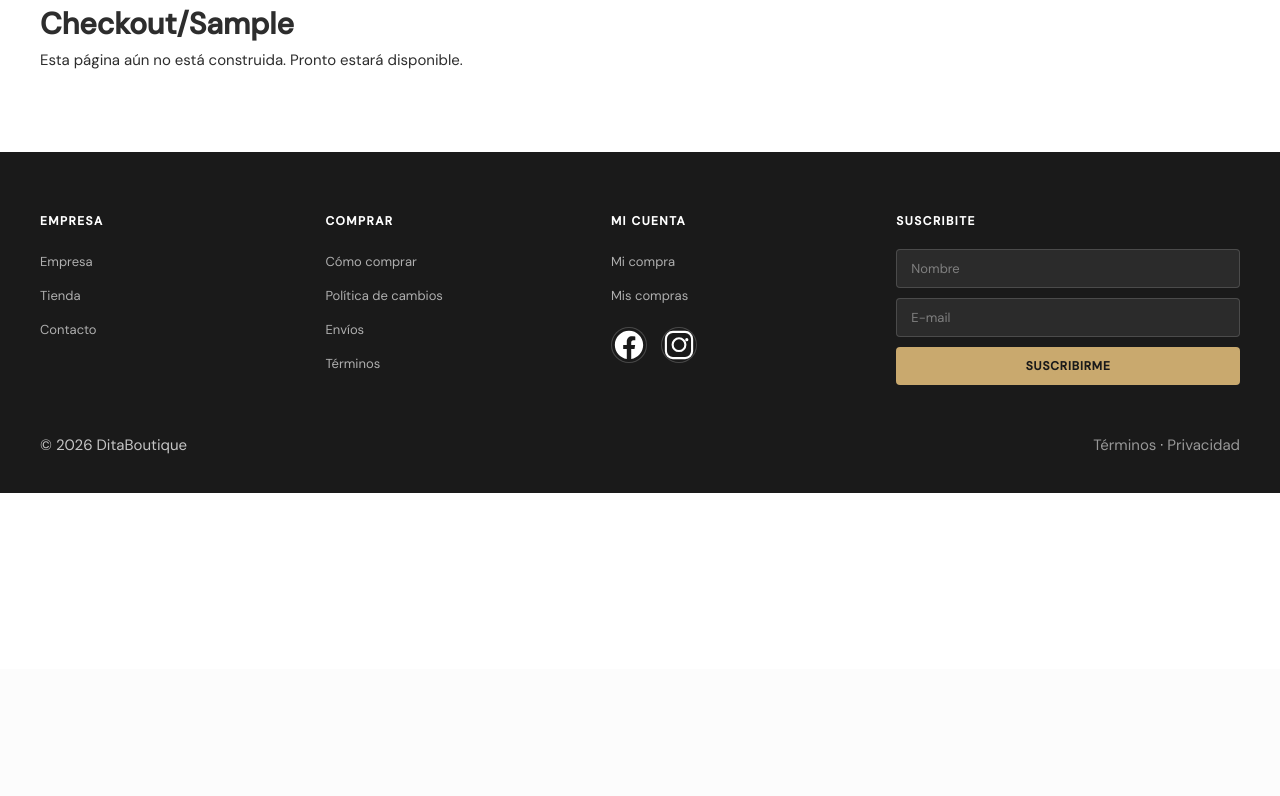
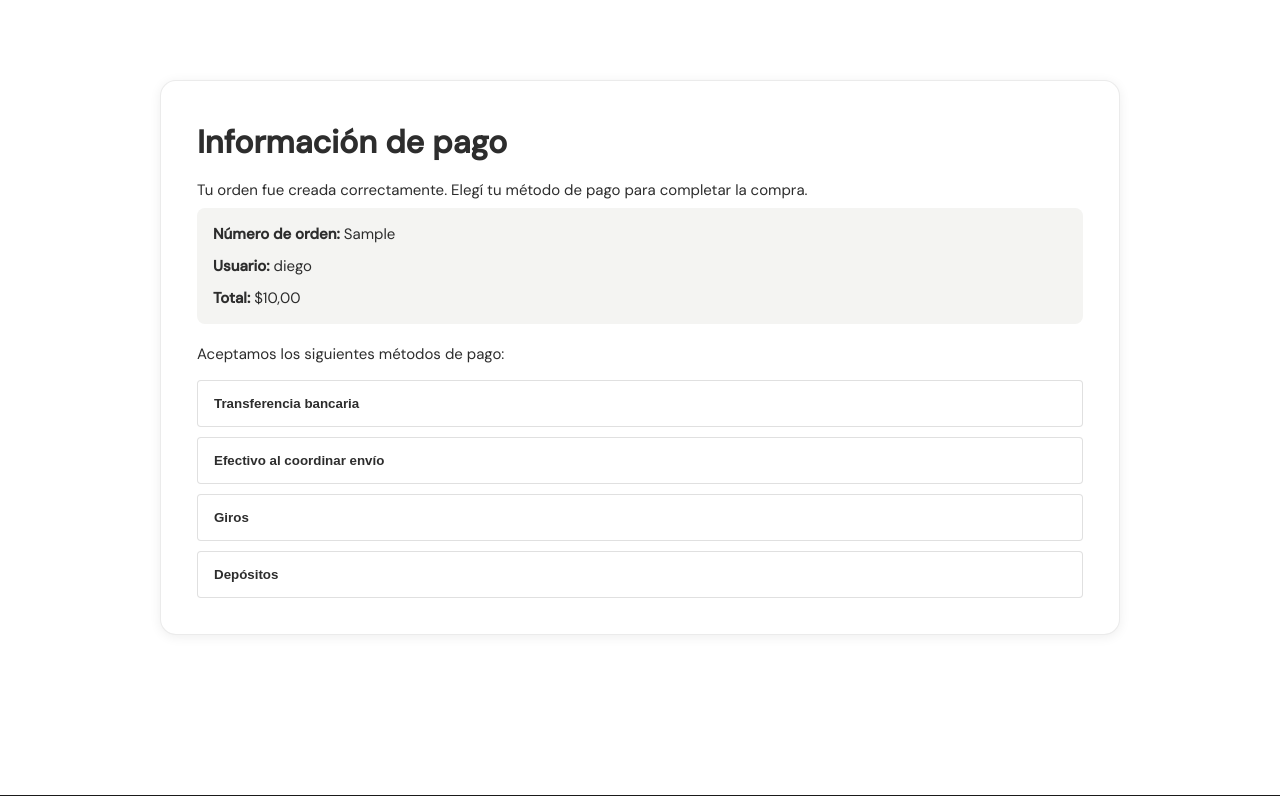
Before and after one commit to diegojUY/DitaBoutique, a Django app: a page that uses templates/base.html in a window 1280 px wide. Shown: the part 131-927 px from the top of the page. Before the commit the page ends 624 px from the top, so only its background shows below. Run offline with Django 5.2, Linux system fonts and the light colour scheme; a user stored in the database is signed in; tables that the repository leaves empty hold one stand-in row (values such as "Sample post").

Commit message:
Checkout en nueva pestaña con info de orden y métodos de pago

```diff
--- a/templates/finalizar_compra.html
+++ b/templates/finalizar_compra.html
@@ -7,17 +7,18 @@
   <section class="login-panel">
     <div class="login-card cart-card">
       <div class="login-card__header">
-        <h1>Proceder al pago</h1>
-        <p>Revisá tu carrito y elegí tu método de pago para finalizar tu compra.</p>
+        <h1>Información de pago</h1>
+        <p>Tu orden fue creada correctamente. Elegí tu método de pago para completar la compra.</p>
       </div>
-      {% if cart_empty %}
-        <p class="checkout-error">Su carrito está vacío</p>
-      {% else %}
-        <div class="checkout-info">
-          <p>Aceptamos los siguientes métodos de pago:</p>
-          {% include 'includes/payment_methods.html' %}
-        </div>
-      {% endif %}
+      <div class="checkout-order-data">
+        <p><strong>Número de orden:</strong> {{ compra.numero_orden }}</p>
+        <p><strong>Usuario:</strong> {{ request.user.username }}</p>
+        <p><strong>Total:</strong> ${{ compra.total }}</p>
+      </div>
+      <div class="checkout-info">
+        <p>Aceptamos los siguientes métodos de pago:</p>
+        {% include 'includes/payment_methods.html' %}
+      </div>
     </div>
   </section>
 </div>
--- a/tienda/urls.py
+++ b/tienda/urls.py
@@ -28,6 +28,7 @@ urlpatterns = [
     path('suscribirse/', views.suscribirse, name='suscribirse'),
     path('carrito/', views.carrito_detalle, name='carrito'),
     path('finalizar-compra/', views.finalizar_compra, name='finalizar_compra'),
+    path('checkout/<str:numero_orden>/', views.checkout_orden, name='checkout_orden'),
     path('metodo-pago/<str:method>/', views.payment_method_detail, name='payment_method_detail'),
     path('carrito/agregar/<str:tipo>/<int:producto_id>/', views.agregar_al_carrito, name='agregar_al_carrito'),
     path('carrito/eliminar/<str:tipo>/<int:producto_id>/', views.eliminar_del_carrito, name='eliminar_del_carrito'),
--- a/tienda/views.py
+++ b/tienda/views.py
@@ -172,13 +172,15 @@ def finalizar_compra(request):
         cart = Cart(request)
         cart.clear()
 
-    return render(request, 'carrito.html', {
-        'cart_items': checkout_items,
-        'total_carrito': float(total_carrito),
-        'checkout_modal_open': True,
-        'checkout_unidades': checkout_unidades,
-        'compra': compra,
-    })
+    return redirect(reverse('checkout_orden', args=[compra.numero_orden]))
+
+
+def checkout_orden(request, numero_orden):
+    if not request.user.is_authenticated:
+        login_url = f"{reverse('login')}?next={request.get_full_path()}"
+        return redirect(login_url)
+    compra = get_object_or_404(Adquirido, numero_orden=numero_orden, user=request.user)
+    return render(request, 'finalizar_compra.html', {'compra': compra})
 
 
 def payment_method_detail(request, method):
```
Also changed, not shown: templates/carrito.html (+14 -1 lines).
